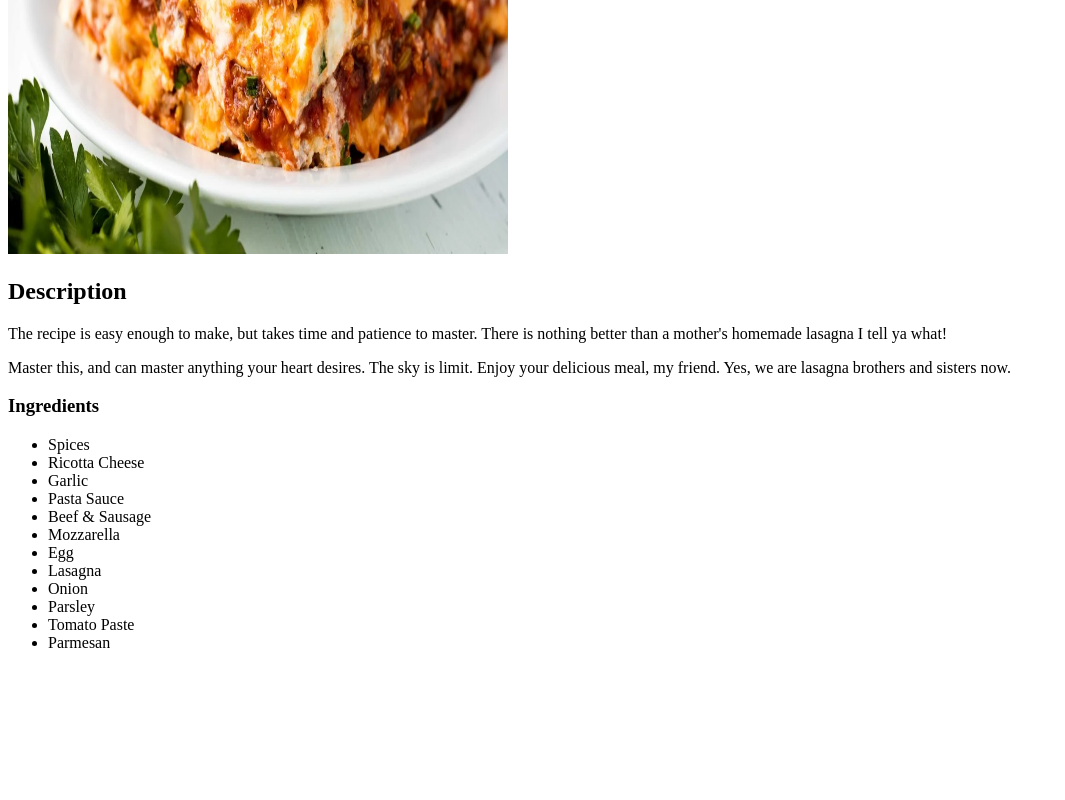
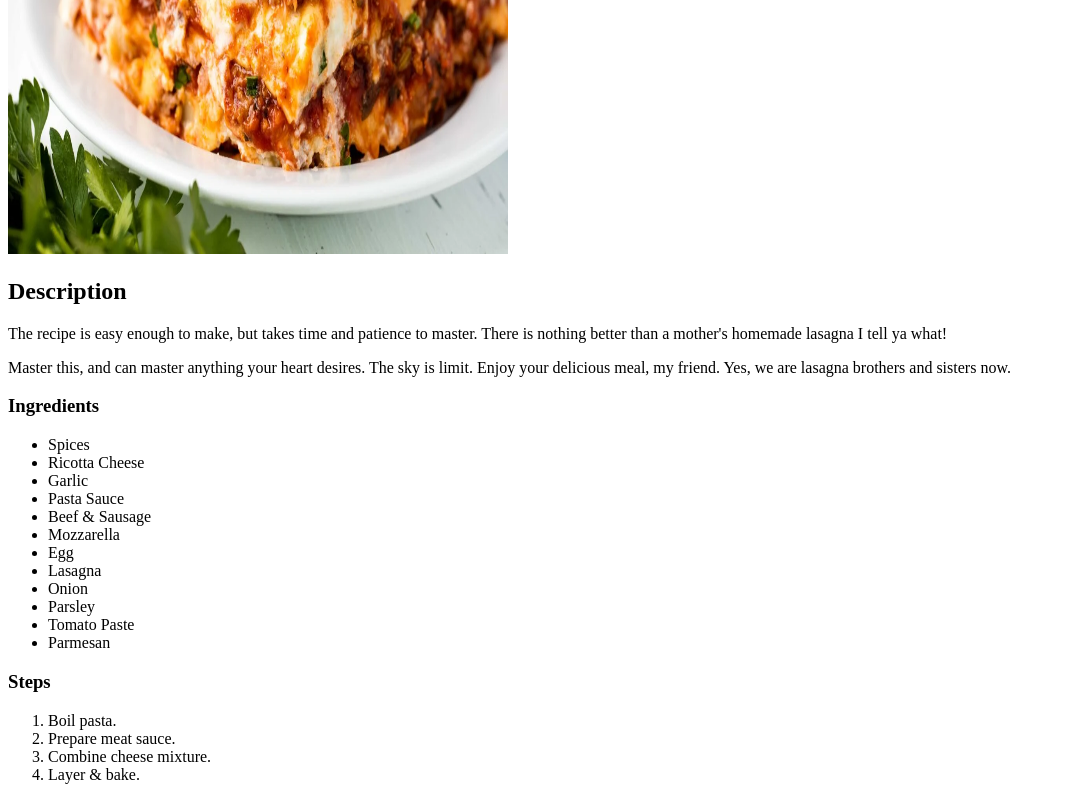
Before and after one commit to hiticasj/odins-recipes2, a plain HTML site: page recipes/lasagna.html in a window 1280 px wide. Shown: the part 426-1226 px from the top of the page, without its empty margins (0-1065 px from the left). Before the commit the page ends 1094 px from the top, so only its background shows below. Drawn offline with Linux system fonts and the light colour scheme.

Commit message:
Added Steps h3 and ol

```diff
--- a/recipes/lasagna.html
+++ b/recipes/lasagna.html
@@ -29,5 +29,13 @@
         <li>Tomato Paste</li>
         <li>Parmesan</li>
     </ul>
+
+    <h3>Steps</h3>
+    <ol>
+        <li>Boil pasta.</li>
+        <li>Prepare meat sauce.</li>
+        <li>Combine cheese mixture.</li>
+        <li>Layer & bake.</li>
+    </ol>
 </body>
 </html>
```
